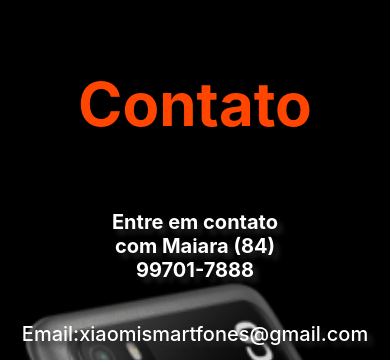
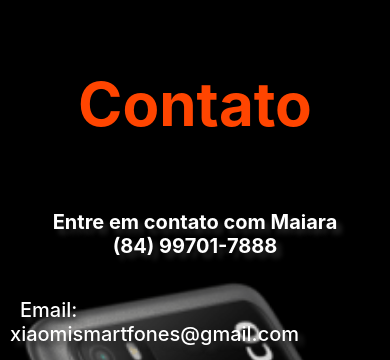
Before and after one commit to JorgBernhard/xiaomi, a React app: page / in a window 390 px wide. Shown: the part 6948-7308 px from the top of the page. Built offline with nearby package versions, Linux system fonts and the light colour scheme.

Commit message:
size contatct

```diff
--- a/src/Pages/Contato/Contato.js
+++ b/src/Pages/Contato/Contato.js
@@ -12,7 +12,7 @@ function Contato() {
             <h2 className="Contato-header">Contato</h2>
             <h3 className="Info-Maiara">Entre em contato com Maiara (84) 99701-7888</h3>
               <div className="emailMaiara">
-                <a className="send-email" href="mailto:xiaomismartfones@gmail.com" alt="email">Email:xiaomismartfones@gmail.com</a><br></br>
+                <a className="send-email" href="mailto:xiaomismartfones@gmail.com" alt="email">Email: xiaomismartfones@gmail.com</a><br></br>
               </div>
                <div className="Facebook">
                 <img className="Face-Img" src={Facebook} alt="facebook" />
--- a/src/Pages/Contato/style-contato.css
+++ b/src/Pages/Contato/style-contato.css
@@ -24,12 +24,14 @@
     .Info-Maiara {
         text-align: center;
         font-size: 2rem;
-        width: 20rem;
+        width: 30rem;
      }}
 .emailMaiara {
-    padding: 2rem;
+    padding:2rem 1rem;
+
 }
 .send-email {
+    text-align: center;
     font-size: 3rem;
     color: white;
     text-shadow: 0.5rem 0.5rem 0.5rem  rgb(41, 41, 41);
@@ -38,7 +40,7 @@
     .send-email{
         text-align: center;
         font-size: 2rem;
-        width: 20rem;
+        width: 38rem;
      }}
 .Facebook {
    display: flex;
```
